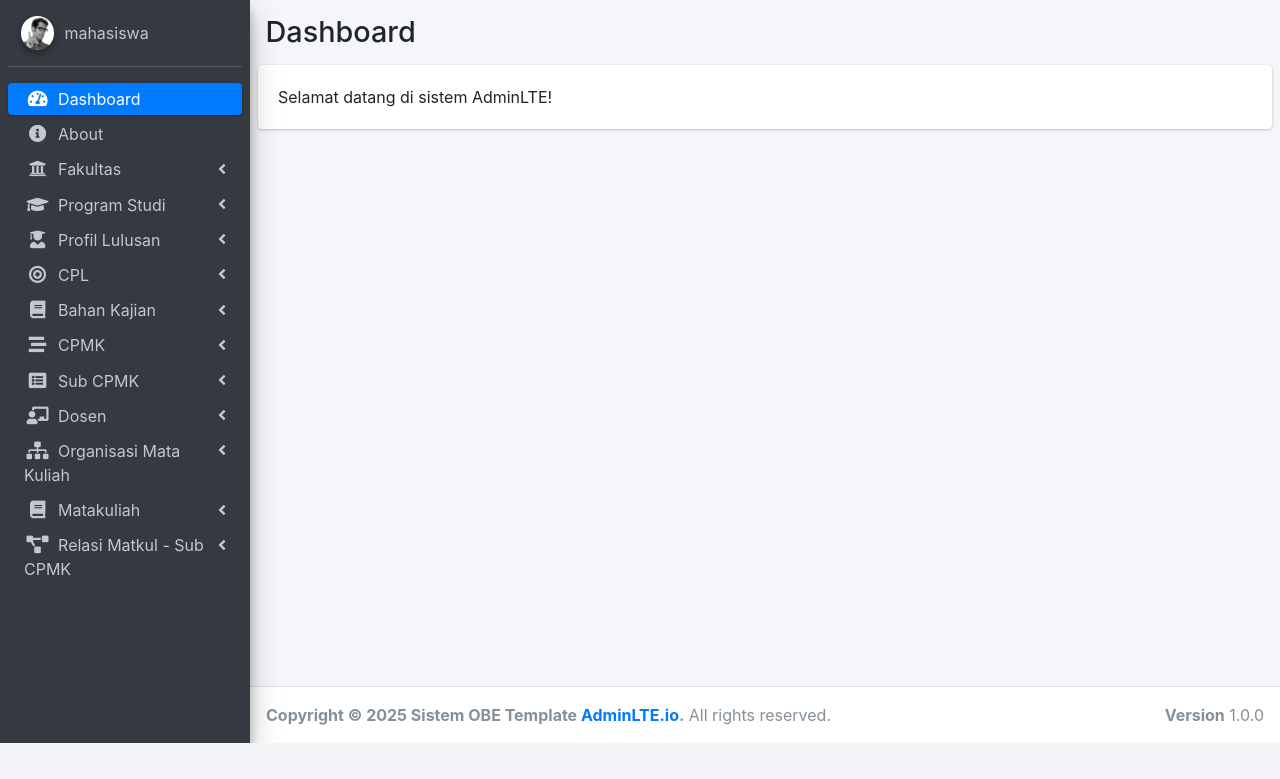
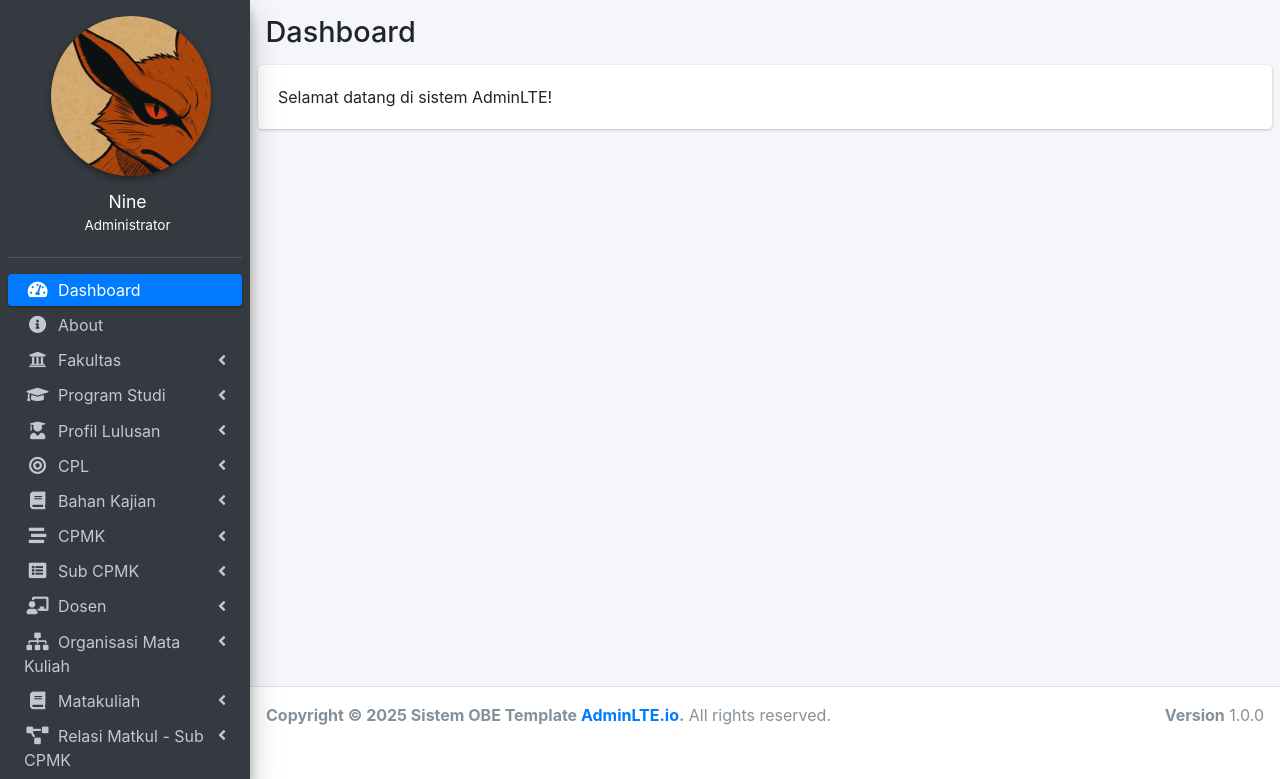
Before and after one commit to L9kyuu-AppWeb/sistem-obe, a PHP site: page /index.php in a window 1280 px wide. Shown: the part 57-836 px from the top of the page. Before the commit the page ends 800 px from the top, so only its background shows below. Run offline with PHP 8.4, Linux system fonts and the light colour scheme; some libraries are stand-ins or nearby versions.

Commit message:
perbaharui sidebar

```diff
--- a/includes/sidebar.php
+++ b/includes/sidebar.php
@@ -25,14 +25,65 @@ function isMenuOpen($menuName, $currentPage)
 
     <div class="sidebar">
         <!-- User Info -->
-        <div class="user-panel mt-3 pb-3 mb-3 d-flex">
+        <!-- <div class="user-panel mt-3 pb-3 mb-3 d-flex">
             <div class="image">
                 <img src="dist/img/user2-160x160.jpg" class="img-circle elevation-2" alt="User Image">
             </div>
             <div class="info">
                 <a href="#" class="d-block"><?= $role ?></a>
             </div>
+        </div> -->
+
+        <?php
+        $nama = "Nine";
+        $keterangan = "Administrator";
+        ?>
+
+        <style>
+            /* Gambar besar dan teks putih saat sidebar penuh */
+            .custom-user-panel .user-img {
+                width: 160px;
+                height: 160px;
+                object-fit: cover;
+            }
+
+            .custom-user-panel .user-name {
+                font-size: 1.1rem;
+                color: #fff;
+            }
+
+            .custom-user-panel .user-role {
+                font-size: 0.85rem;
+                color: #fff;
+            }
+
+            /* Ketika sidebar diminimalkan, sembunyikan teks dan kecilkan gambar */
+            .sidebar-mini.sidebar-collapse .custom-user-panel {
+                align-items: center;
+                padding: 0 !important;
+            }
+
+            .sidebar-mini.sidebar-collapse .custom-user-panel .user-img {
+                width: 35px;
+                height: 35px;
+            }
+
+            .sidebar-mini.sidebar-collapse .custom-user-panel .info {
+                display: none;
+            }
+        </style>
+
+        <div class="user-panel mt-3 pb-3 mb-3 d-flex flex-column align-items-center text-center custom-user-panel">
+            <div class="image">
+                <img src="dist/img/user2-160x160.png" class="img-circle elevation-2 user-img" alt="User Image">
+            </div>
+            <div class="info mt-2 text-white">
+                <div class="fw-bold user-name"><?= $nama ?></div>
+                <div class="user-role"><?= $keterangan ?></div>
+            </div>
         </div>
+
+
 
         <!-- Sidebar Menu -->
         <nav class="mt-2">
--- a/index.php
+++ b/index.php
@@ -49,7 +49,10 @@ if (in_array($page, $static_pages)) {
     <meta charset="utf-8" />
     <meta name="viewport" content="width=device-width, initial-scale=1" />
     <title>Sistem Obe</title>
-
+    <link rel="icon" type="image/x-icon" href="dist/img/favicon.ico">
+    <!-- Select2 -->
+    <link rel="stylesheet" href="plugins/select2/css/select2.min.css">
+    <link rel="stylesheet" href="plugins/select2-bootstrap4-theme/select2-bootstrap4.min.css">
     <!-- Style -->
     <link rel="stylesheet" href="plugins/fontawesome-free/css/all.min.css" />
     <link rel="stylesheet" href="dist/css/adminlte.min.css" />
@@ -77,8 +80,16 @@ if (in_array($page, $static_pages)) {
     <script src="plugins/jquery/jquery.min.js"></script>
     <!-- Bootstrap 4 -->
     <script src="plugins/bootstrap/js/bootstrap.bundle.min.js"></script>
+    <!-- Select2 -->
+    <script src="plugins/select2/js/select2.full.min.js"></script>
     <!-- AdminLTE App -->
     <script src="dist/js/adminlte.min.js"></script>
+    <script>
+        $(function() {
+            //Initialize Select2 Elements
+            $('.select2').select2()
+        });
+    </script>
 </body>
 
 </html>
--- a/pages/matakuliah/edit.php
+++ b/pages/matakuliah/edit.php
@@ -98,7 +98,7 @@ if ($_SERVER['REQUEST_METHOD'] === 'POST') {
           </div>
           <div class="form-group">
             <label for="id_dosen_pengembang_rps">Dosen Pengembang RPS</label>
-            <select name="id_dosen_pengembang_rps" id="id_dosen_pengembang_rps" class="form-control">
+            <select name="id_dosen_pengembang_rps" id="id_dosen_pengembang_rps" class="form-control select2">
               <option value="">-- Pilih Dosen --</option>
               <?php foreach ($dataDosen as $dosen): ?>
                 <?php
@@ -113,7 +113,7 @@ if ($_SERVER['REQUEST_METHOD'] === 'POST') {
           </div>
           <div class="form-group">
             <label for="id_dosen_ketua_program_studi">Dosen Ketua Program Studi</label>
-            <select name="id_dosen_ketua_program_studi" id="id_dosen_ketua_program_studi" class="form-control" required>
+            <select name="id_dosen_ketua_program_studi" id="id_dosen_ketua_program_studi" class="form-control select2" required>
               <option value="">-- Pilih Dosen --</option>
               <?php foreach ($dataDosen as $dosen): ?>
                 <?php
--- a/pages/matakuliah/tambah.php
+++ b/pages/matakuliah/tambah.php
@@ -99,7 +99,7 @@ if ($_SERVER['REQUEST_METHOD'] === 'POST') {
 
           <div class="form-group">
             <label for="id_dosen_pengembang_rps">Dosen Pengembang RPS</label>
-            <select name="id_dosen_pengembang_rps" id="id_dosen_pengembang_rps" class="form-control" required>
+            <select name="id_dosen_pengembang_rps" id="id_dosen_pengembang_rps" class="form-control select2" required>
               <option value="">-- Pilih Dosen --</option>
               <?php foreach ($dataDosen as $dosen): ?>
                 <option value="<?= $dosen['id_dosen'] ?>" <?= (isset($_POST['id_dosen_pengembang_rps']) && $_POST['id_dosen_pengembang_rps'] == $dosen['id_dosen']) ? 'selected' : '' ?>>
@@ -111,7 +111,7 @@ if ($_SERVER['REQUEST_METHOD'] === 'POST') {
 
           <div class="form-group">
             <label for="id_dosen_ketua_program_studi">Dosen Ketua Program Studi</label>
-            <select name="id_dosen_ketua_program_studi" id="id_dosen_ketua_program_studi" class="form-control" required>
+            <select name="id_dosen_ketua_program_studi" id="id_dosen_ketua_program_studi" class="form-control select2" required>
               <option value="">-- Pilih Dosen --</option>
               <?php foreach ($dataDosen as $dosen): ?>
                 <option value="<?= $dosen['id_dosen'] ?>" <?= (isset($_POST['id_dosen_ketua_program_studi']) && $_POST['id_dosen_ketua_program_studi'] == $dosen['id_dosen']) ? 'selected' : '' ?>>
--- a/pages/relasi_matkul_subcpmk/tambah.php
+++ b/pages/relasi_matkul_subcpmk/tambah.php
@@ -68,7 +68,7 @@ if ($_SERVER['REQUEST_METHOD'] === 'POST') {
                 <div class="card-body">
                     <div class="form-group">
                         <label for="id_matakuliah">Pilih Matakuliah</label>
-                        <select name="id_matakuliah" id="id_matakuliah" class="form-control" required>
+                        <select name="id_matakuliah" id="id_matakuliah" class="form-control select2" required>
                             <option value="">-- Pilih Matakuliah --</option>
                             <?php foreach ($matakuliahs as $m) : ?>
                                 <option value="<?= htmlspecialchars($m['id_matakuliah']) ?>">
```
Also changed, not shown: dist/img/favicon.ico (added), dist/img/user2-160x160.jpg (deleted), dist/img/user2-160x160.png (added).
